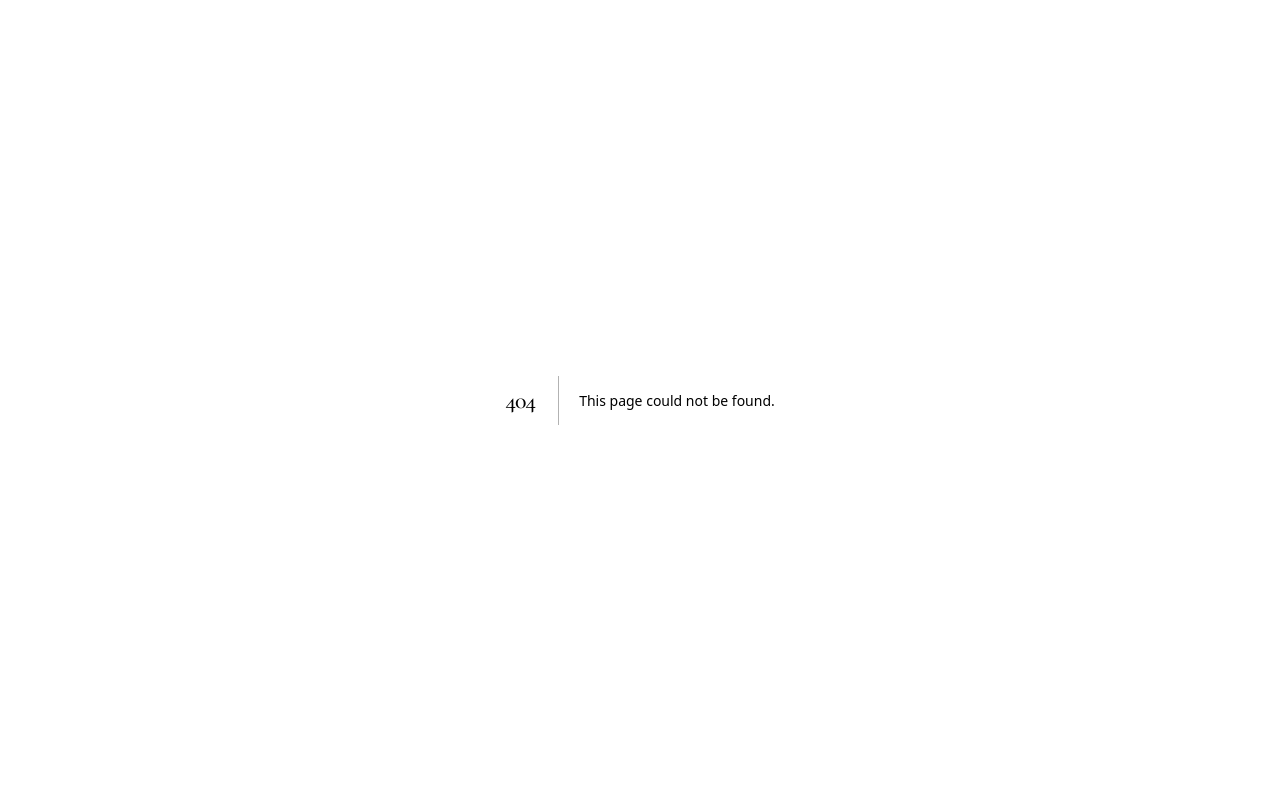
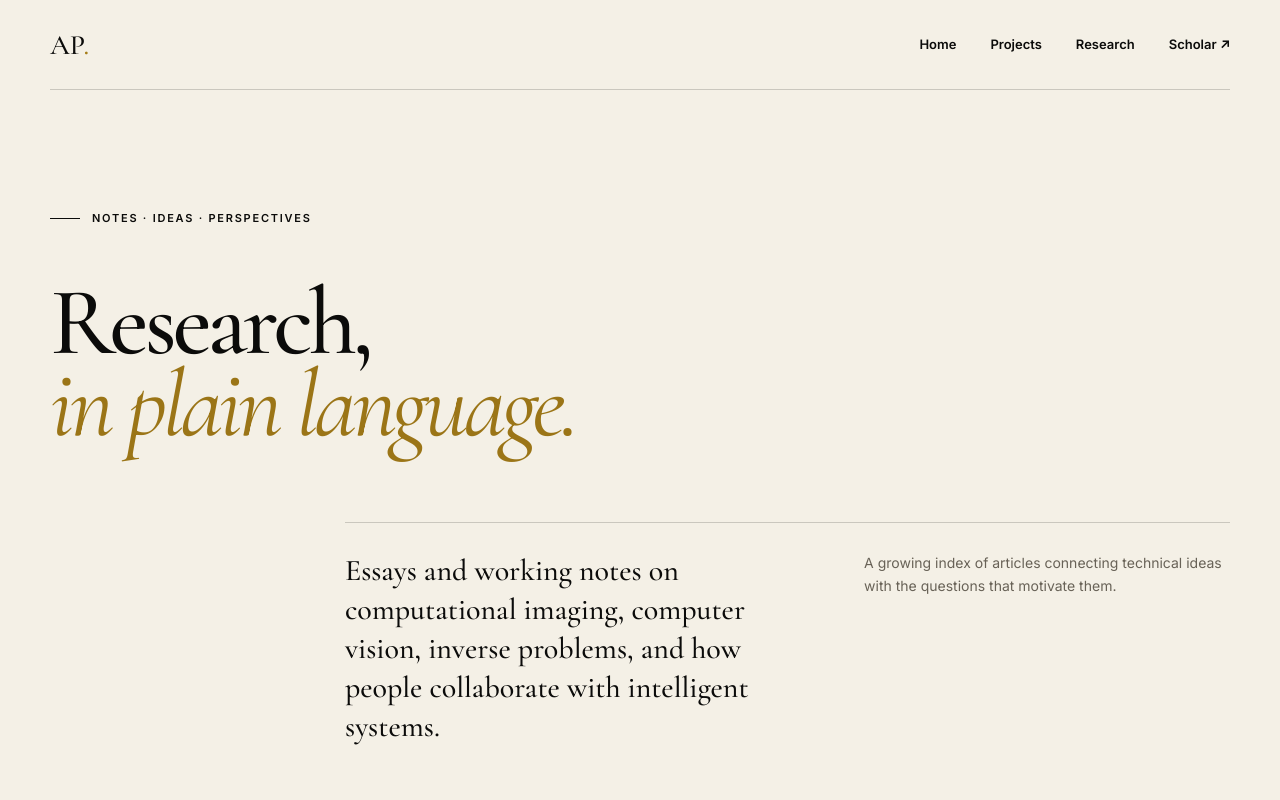
Before and after one commit to anikpram/anikpram.github.io, a Next.js app: page /blog in a window 1280 px wide. Before the commit this address had no page. Shown: the top 800 px of the page. Built offline with nearby package versions, Linux system fonts and the light colour scheme.

Commit message:
Add blog index page

```diff
--- /dev/null
+++ b/app/blog/page.tsx
@@ -0,0 +1,92 @@
+import type { Metadata } from "next";
+
+export const metadata: Metadata = {
+  title: "Blog — Aniket Pramanik",
+  description:
+    "Writing on computational imaging, computer vision, inverse problems, and human-centered AI.",
+};
+
+type BlogPost = {
+  title: string;
+  date: string;
+  topic: string;
+  summary: string;
+  href: string;
+};
+
+// Add future posts here; the page will automatically render each one as a link.
+const posts: BlogPost[] = [];
+
+export default function BlogPage() {
+  return (
+    <main className="blog-page">
+      <nav className="nav shell" aria-label="Blog navigation">
+        <a className="brand" href="/" aria-label="Aniket Pramanik, home">AP<span>.</span></a>
+        <div className="navlinks">
+          <a href="/">Home</a>
+          <a href="/projects">Projects</a>
+          <a href="/#research">Research</a>
+          <a href="https://scholar.google.com/citations?user=8z5UYtoAAAAJ&hl=en" target="_blank" rel="noreferrer">Scholar ↗</a>
+        </div>
+      </nav>
+
+      <header className="blog-hero shell">
+        <p className="eyebrow">Notes · ideas · perspectives</p>
+        <h1>Research,<br /><em>in plain language.</em></h1>
+        <div className="blog-intro">
+          <p>
+            Essays and working notes on computational imaging, computer vision,
+            inverse problems, and how people collaborate with intelligent systems.
+          </p>
+          <span>
+            A growing index of articles connecting technical ideas with the
+            questions that motivate them.
+          </span>
+        </div>
+      </header>
+
+      <section className="blog-index shell" aria-labelledby="blog-index-title">
+        <div className="blog-index-head">
+          <p className="section-label">All writing</p>
+          <h2 id="blog-index-title">Latest posts</h2>
+        </div>
+
+        {posts.length ? (
+          <div className="blog-list">
+            {posts.map((post, index) => (
+              <a className="blog-card" href={post.href} key={post.href}>
+                <span className="blog-number">{String(index + 1).padStart(2, "0")}</span>
+                <div>
+                  <p>{post.topic} · {post.date}</p>
+                  <h3>{post.title}</h3>
+                  <span>{post.summary}</span>
+                </div>
+                <b aria-hidden="true">↗</b>
+              </a>
+            ))}
+          </div>
+        ) : (
+          <div className="blog-empty">
+            <p>First post in progress.</p>
+            <h3>Thoughtful writing takes a little time.</h3>
+            <span>
+              New articles will appear here with direct links, publication dates,
+              topics, and short summaries.
+            </span>
+          </div>
+        )}
+      </section>
+
+      <footer className="blog-footer">
+        <div className="shell">
+          <p className="section-label">Explore further</p>
+          <h2>Until then,<br /><em>see the research.</em></h2>
+          <div>
+            <a href="/projects">View projects →</a>
+            <a href="/">Return home ←</a>
+          </div>
+        </div>
+      </footer>
+    </main>
+  );
+}
--- a/app/globals.css
+++ b/app/globals.css
@@ -106,6 +106,35 @@ h1 em,h2 em { font-weight:400; color:#5d7830; }
 .projects-end h2 { font:500 clamp(56px,8vw,108px)/.9 "Cormorant Garamond",serif; letter-spacing:-.04em; margin:45px 0 80px; }
 .projects-end h2 em { font-weight:400; color:#4d3b0d; }
 .projects-end .shell>div { display:flex; justify-content:space-between; border-top:1px solid rgba(0,0,0,.3); padding-top:28px; }
+
+/* Blog index */
+.blog-page { background:var(--paper); min-height:100vh; }
+.blog-hero { padding:120px 0 125px; }
+.blog-hero h1 { margin:55px 0 75px; }
+.blog-hero h1 em { color:#9b7517; }
+.blog-intro { display:grid; grid-template-columns:1.2fr 1fr; gap:80px; margin-left:25%; border-top:1px solid var(--line); padding-top:28px; }
+.blog-intro p { font:500 30px/1.3 "Cormorant Garamond",serif; max-width:620px; }
+.blog-intro span { color:#686257; font-size:14px; line-height:1.7; max-width:400px; }
+.blog-index { padding:100px 0 140px; border-top:1px solid var(--line); }
+.blog-index-head { display:grid; grid-template-columns:1fr 3fr; gap:40px; align-items:end; margin-bottom:65px; }
+.blog-index-head h2 { font:500 clamp(48px,5.8vw,78px)/.95 "Cormorant Garamond",serif; letter-spacing:-.03em; margin:0; }
+.blog-list { border-top:1px solid var(--line); }
+.blog-card { display:grid; grid-template-columns:1fr 3fr auto; gap:40px; align-items:start; padding:38px 0; border-bottom:1px solid var(--line); transition:padding .25s,background .25s; }
+.blog-card:hover { padding-inline:18px; background:rgba(212,175,55,.08); }
+.blog-number { color:#9b7517; font:italic 24px "Cormorant Garamond",serif; }
+.blog-card p { color:#686257; text-transform:uppercase; letter-spacing:.12em; font-size:10px; }
+.blog-card h3 { font:500 35px/1.1 "Cormorant Garamond",serif; margin-bottom:12px; }
+.blog-card div>span { color:#686257; font-size:14px; line-height:1.65; }
+.blog-card b { color:#9b7517; font-size:24px; font-weight:400; }
+.blog-empty { border:1px solid var(--line); padding:70px min(7vw,90px); background:rgba(255,255,255,.26); }
+.blog-empty>p { color:#9b7517; text-transform:uppercase; letter-spacing:.15em; font-size:11px; font-weight:600; }
+.blog-empty h3 { font:500 clamp(38px,5vw,65px)/1 "Cormorant Garamond",serif; max-width:760px; margin:30px 0; }
+.blog-empty span { display:block; max-width:600px; color:#686257; line-height:1.7; }
+.blog-footer { background:var(--ink); color:white; padding:120px 0 40px; }
+.blog-footer h2 { font:500 clamp(58px,8vw,105px)/.9 "Cormorant Garamond",serif; letter-spacing:-.04em; margin:45px 0 80px; }
+.blog-footer h2 em { color:var(--acid); font-weight:400; }
+.blog-footer .shell>div { display:flex; justify-content:space-between; border-top:1px solid rgba(255,255,255,.22); padding-top:28px; }
+.blog-footer a { font-size:12px; border-bottom:1px solid; padding-bottom:5px; }
 @media(max-width:800px) {
   .shell{width:min(100% - 28px,1180px)} .nav{height:72px}.navlinks{gap:18px;overflow:auto}.navlinks a:nth-child(2),.navlinks a:nth-child(3){display:none}
   .hero{grid-template-columns:1fr;padding:64px 0 80px;gap:70px}.hero h1{font-size:clamp(58px,17vw,88px)}.portrait-wrap{justify-self:center;width:min(360px,85%)}.scroll-note{display:none}
@@ -114,5 +143,6 @@ h1 em,h2 em { font-weight:400; color:#5d7830; }
   .aside-grid{grid-template-columns:1fr;gap:45px}.footer{padding-top:80px}.circle-link{position:static;margin-top:50px}.footer-bottom{flex-direction:column;gap:20px}
   .projects-hero{padding:80px 0}.projects-hero h1{margin:40px 0;font-size:clamp(60px,18vw,86px)}.projects-intro{grid-template-columns:1fr;margin-left:0;gap:25px}
   .project-story{padding:80px 0}.project-heading{grid-template-columns:1fr;gap:22px}.project-details{grid-template-columns:1fr;gap:28px}.project-footer{align-items:flex-start;flex-direction:column}.media-caption span:last-child{display:none}
+  .blog-hero{padding:80px 0}.blog-hero h1{margin:40px 0}.blog-intro{grid-template-columns:1fr;margin-left:0;gap:25px}.blog-index{padding:75px 0 90px}.blog-index-head,.blog-card{grid-template-columns:1fr}.blog-index-head,.blog-card{gap:20px}.blog-empty{padding:48px 28px}.blog-footer{padding-top:85px}.blog-footer .shell>div{flex-direction:column;align-items:flex-start;gap:24px}
 }
 @media(prefers-reduced-motion:reduce){html{scroll-behavior:auto}.work-card,.circle-link{transition:none}}
--- a/app/page.tsx
+++ b/app/page.tsx
@@ -77,6 +77,7 @@ export default function Home() {
           <a href="#research">Research</a>
           <a href="#work">Selected work</a>
           <a href="/projects">Projects</a>
+          <a href="/blog">Blog</a>
           <a href="#experience">Experience</a>
           <a href={links.scholar} target="_blank" rel="noreferrer">Scholar ↗</a>
         </div>
--- a/app/projects/page.tsx
+++ b/app/projects/page.tsx
@@ -98,6 +98,7 @@ export default function ProjectsPage() {
           <a href="/">Home</a>
           <a href="/#research">Research</a>
           <a href="/#work">Selected work</a>
+          <a href="/blog">Blog</a>
           <a href="https://scholar.google.com/citations?user=8z5UYtoAAAAJ&hl=en" target="_blank" rel="noreferrer">Scholar ↗</a>
         </div>
       </nav>
```
